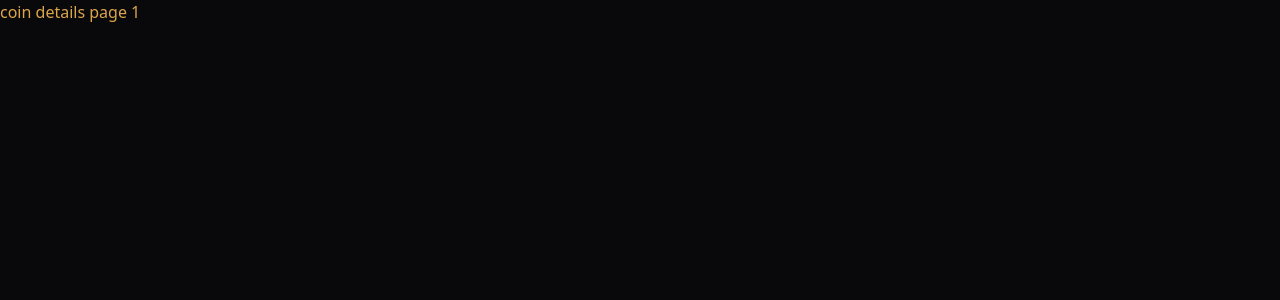
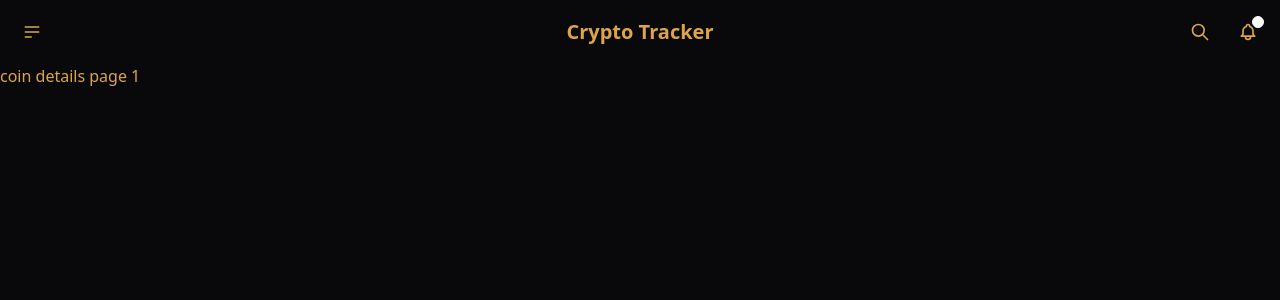
Before and after one commit to MohitKhubchandani/Crypto_Project_CoinGecko, a React (Vite) app: page /details/1 in a window 1280 px wide. Shown: the top 300 px of the page. Built offline with nearby package versions, Linux system fonts and the light colour scheme.

Commit message:
Added Layouting

```diff
--- a/src/Components/Routing/Routing.jsx
+++ b/src/Components/Routing/Routing.jsx
@@ -1,14 +1,18 @@
 import Home from '../../Pages/Home';
 import CointdetailsPage from '../../Pages/CoinDetailsPage';
 import { Route, Routes } from 'react-router-dom';
+import MainLayout from '../../Pages/Layout';
 
 function Routing(){
 
 
  return (
   <Routes>
-    <Route path='/' element={<Home/>}/>
+    <Route path='/' element={<MainLayout/>}>
+
+    <Route index element={<Home/>}/>
     <Route path='/details/:coinId' element={<CointdetailsPage/>}/>
+    </Route>
   </Routes>
  )
 };
--- a/src/Pages/Home.jsx
+++ b/src/Pages/Home.jsx
@@ -1,5 +1,4 @@
 import CoinTable from '../Components/CoinTable/CoinTable';
-import Navbar from '../Components/Navbar/Navbar';
 import Banner from '../Components/Banner/Banner';
 
 
@@ -9,7 +8,6 @@
 
   return (
     <>
-      <Navbar />
       <Banner />
       <CoinTable />
     </>
--- /dev/null
+++ b/src/Pages/Layout.jsx
@@ -0,0 +1,13 @@
+import { Outlet } from "react-router-dom";
+import Navbar from "../Components/Navbar/Navbar";
+
+function MainLayout(){
+    return(
+    <>
+    <Navbar/>
+    <Outlet/>
+    </>
+    )
+}
+
+export default MainLayout;
```
